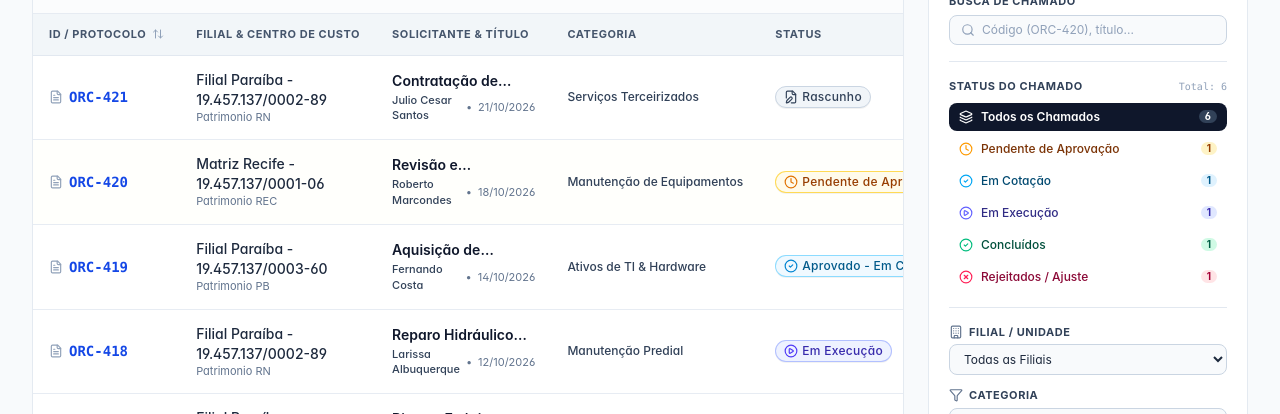
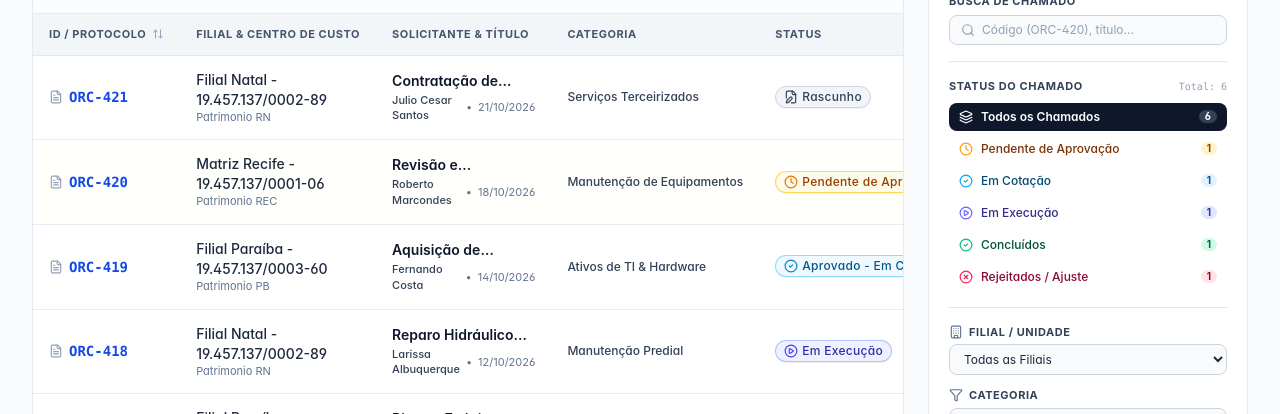
Before and after one commit to klebercosta638-droid/bravi-patrimonial, a React (Vite) app: page / in a window 1280 px wide. Shown: the part 385-799 px from the top of the page. Built offline with nearby package versions, Linux system fonts and the light colour scheme.

Commit message:
Atualização de lista de filiais

```diff
--- a/mockData.ts
+++ b/mockData.ts
@@ -233,7 +233,7 @@ export const INITIAL_MOCK_CHAMADOS: Chamado[] = [
   {
     id: 'ORC-418',
     titulo: 'Reparo Hidráulico Emergencial e Impermeabilização da Cozinha',
-    filial: 'Filial Paraíba - 19.457.137/0002-89',
+    filial: 'Filial Natal - 19.457.137/0002-89',
     centroDeCusto: 'Patrimonio RN',
     categoria: 'Manutenção Predial',
     urgencia: 'Crítica/Emergencial',
@@ -543,7 +543,7 @@ export const INITIAL_MOCK_CHAMADOS: Chamado[] = [
   {
     id: 'ORC-421',
     titulo: 'Contratação de Laudo Estrutural e Termografia de Painéis Elétricos',
-    filial: 'Filial Paraíba - 19.457.137/0002-89',
+    filial: 'Filial Natal - 19.457.137/0002-89',
     centroDeCusto: 'Patrimonio RN',
     categoria: 'Serviços Terceirizados',
     urgencia: 'Média',
@@ -627,7 +627,7 @@ export const INITIAL_MOCK_CHAMADOS: Chamado[] = [
 export const FILIAIS_LIST = [
   'Matriz Recife - 19.457.137/0001-06',
   'Filial Paraíba - 19.457.137/0003-60',
-  'Filial Paraíba - 19.457.137/0002-89',
+  'Filial Natal - 19.457.137/0002-89',
 ] as const;
 
 export const CENTROS_DE_CUSTO_LIST = [
--- a/patrimonial.ts
+++ b/patrimonial.ts
@@ -1,7 +1,7 @@
 export type Filial =
   | 'Matriz Recife - 19.457.137/0001-06'
   | 'Filial Paraíba - 19.457.137/0003-60'
-  | 'Filial Paraíba - 19.457.137/0002-89';
+  | 'Filial Natal - 19.457.137/0002-89';
 
 export type CentroDeCusto =
   | 'Patrimonio REC'
--- a/src/data/mockData.ts
+++ b/src/data/mockData.ts
@@ -233,7 +233,7 @@ export const INITIAL_MOCK_CHAMADOS: Chamado[] = [
   {
     id: 'ORC-418',
     titulo: 'Reparo Hidráulico Emergencial e Impermeabilização da Cozinha',
-    filial: 'Filial Paraíba - 19.457.137/0002-89',
+    filial: 'Filial Natal - 19.457.137/0002-89',
     centroDeCusto: 'Patrimonio RN',
     categoria: 'Manutenção Predial',
     urgencia: 'Crítica/Emergencial',
@@ -543,7 +543,7 @@ export const INITIAL_MOCK_CHAMADOS: Chamado[] = [
   {
     id: 'ORC-421',
     titulo: 'Contratação de Laudo Estrutural e Termografia de Painéis Elétricos',
-    filial: 'Filial Paraíba - 19.457.137/0002-89',
+    filial: 'Filial Natal - 19.457.137/0002-89',
     centroDeCusto: 'Patrimonio RN',
     categoria: 'Serviços Terceirizados',
     urgencia: 'Média',
@@ -627,7 +627,7 @@ export const INITIAL_MOCK_CHAMADOS: Chamado[] = [
 export const FILIAIS_LIST = [
   'Matriz Recife - 19.457.137/0001-06',
   'Filial Paraíba - 19.457.137/0003-60',
-  'Filial Paraíba - 19.457.137/0002-89',
+  'Filial Natal - 19.457.137/0002-89',
 ] as const;
 
 export const CENTROS_DE_CUSTO_LIST = [
--- a/src/types/patrimonial.ts
+++ b/src/types/patrimonial.ts
@@ -1,7 +1,7 @@
 export type Filial =
   | 'Matriz Recife - 19.457.137/0001-06'
   | 'Filial Paraíba - 19.457.137/0003-60'
-  | 'Filial Paraíba - 19.457.137/0002-89';
+  | 'Filial Natal - 19.457.137/0002-89';
 
 export type CentroDeCusto =
   | 'Patrimonio REC'
```
